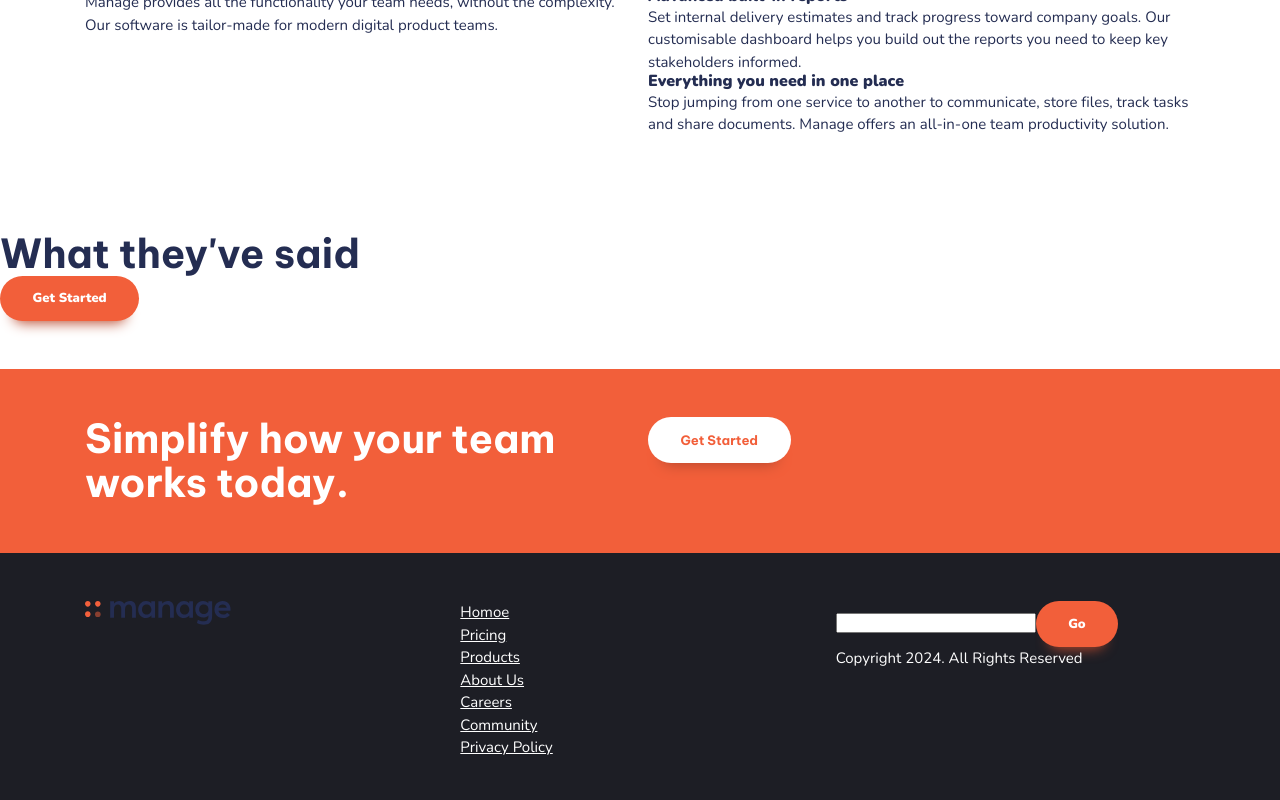
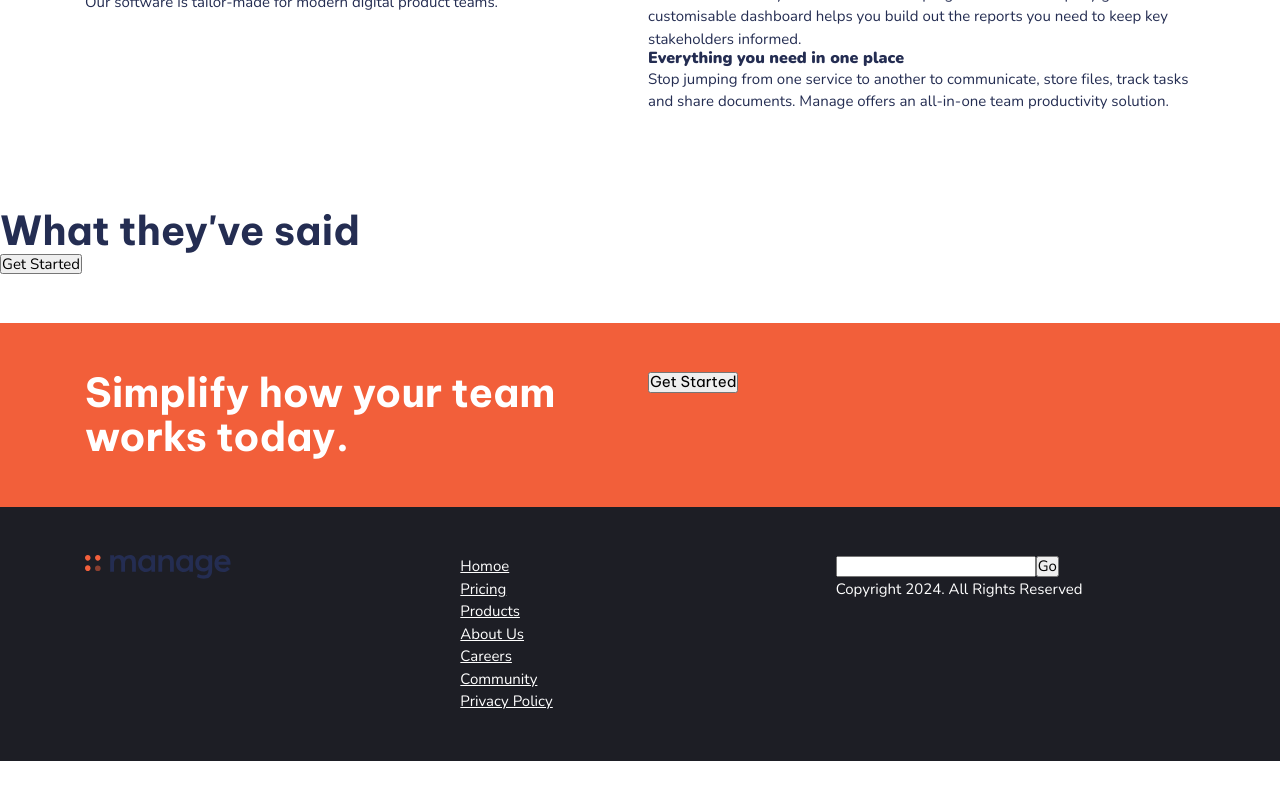
Before and after one commit to pravinkori/fem-manage-landing-page, a React (Vite) app: page / in a window 1280 px wide. Shown: the part 918-1718 px from the top of the page. After the commit the page ends 1679 px from the top, so only its background shows below. Built offline with nearby package versions, Linux system fonts and the light colour scheme.

Commit message:
style: remove unused button styles from CSS file

```diff
--- a/src/css/App.css
+++ b/src/css/App.css
@@ -61,33 +61,3 @@ body {
   font-family: var(--ff-body);
   color: var(--clr-primary-400);
 }
-
-.button {
-  cursor: pointer;
-  text-decoration: none;
-  border: 0;
-  border-radius: 100vmax;
-  padding: 1.25em 2.5em;
-  font-weight: var(--fw-bold);
-  font-size: var(--fs-button);
-  line-height: 1;
-  color: var(--clr-neutral-100);
-  background-color: var(--clr-accent-400);
-  box-shadow: 0 1.125em 1em -1em var(--clr-accent-500);
-}
-
-.button[data-type="inverted"] {
-  color: var(--clr-accent-400);
-  background-color: var(--clr-neutral-100);
-}
-
-.button:hover,
-.button:focus-visible {
-  background-color: var(--clr-accent-300);
-}
-
-.button[data-type="inverted"]:hover,
-.button[data-type="inverted"]:focus-visible {
-  color: var(--clr-accent-300);
-  background-color: var(--clr-neutral-100);
-}
```
